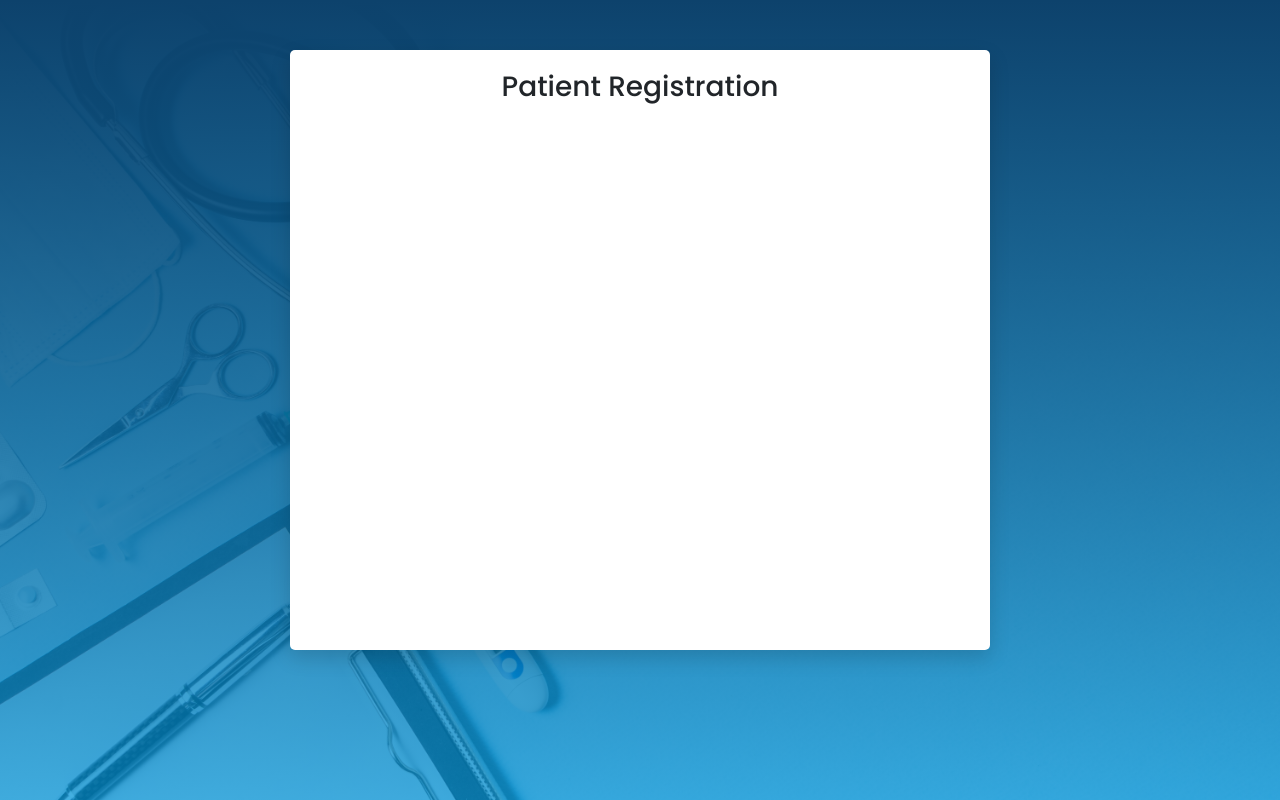
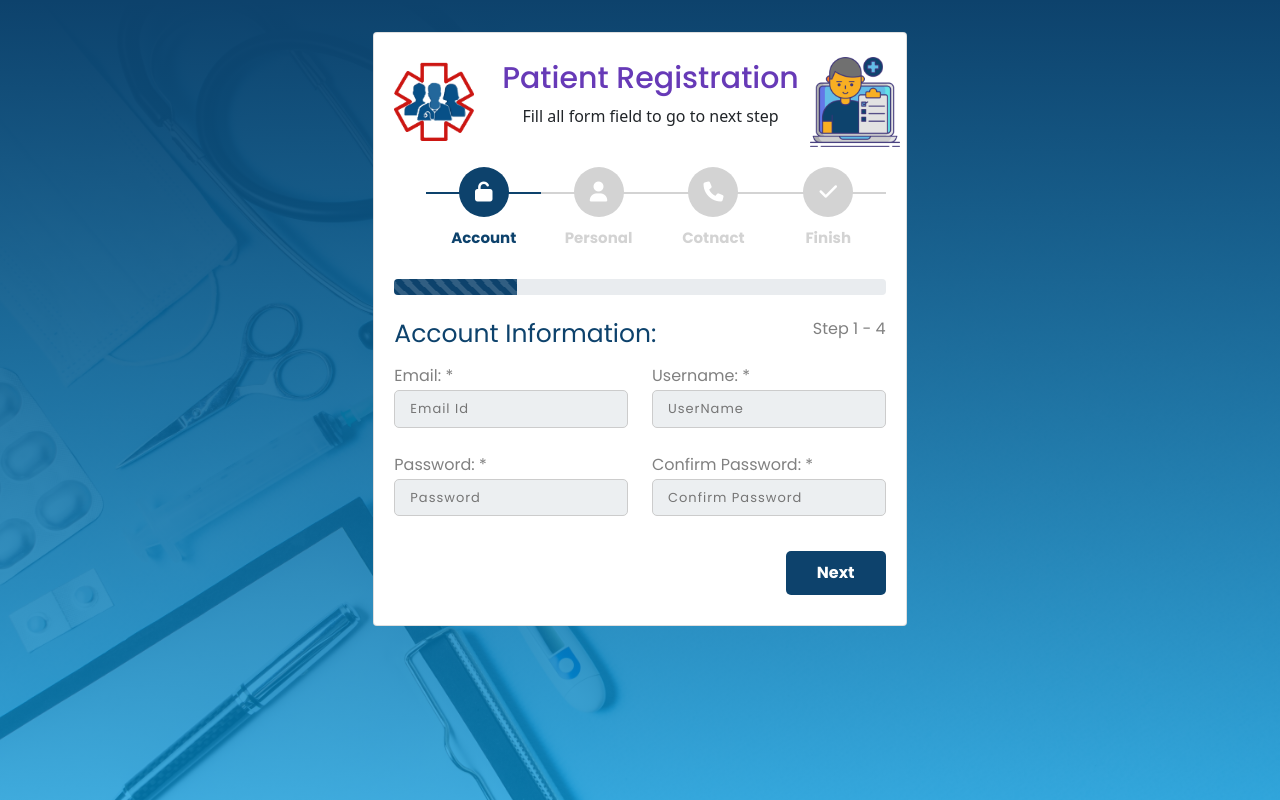
Before and after one commit to wabbi-khan/tdcProject, a PHP site: page /register.html in a window 1280 px wide. Shown: the part 70-870 px from the top of the page. Run offline with PHP 8.4, Linux system fonts and the light colour scheme; some libraries are stand-ins or nearby versions.

Commit message:
creating registration patient form

```diff
--- a/login/css/style.css
+++ b/login/css/style.css
@@ -262,44 +262,275 @@ form {
 
 /* ? Register pgae css */
 
-.page-content {
+.regBg {
   width: 100%;
   height: 100vh;
-  overflow: hidden;
   background-image: linear-gradient(
       to bottom,
       rgba(13, 66, 108, 1),
       rgba(0, 148, 216, 0.73)
     ),
     url("../img/regbg.jpg");
-  background-position: center;
+  background-position: 10% 100%;
   background-repeat: no-repeat;
   background-size: cover;
-  display: flex;
-  display: -webkit-flex;
-  justify-content: center;
+  object-fit: contain;
 }
-.form-v10-content {
-  background: #fff;
-  width: 700px;
-  height: 600px;
-  padding: 20px 10px;
-  margin-top: 50px;
+
+.formTop #heading {
+  text-transform: capitalize;
+  font-size: 30px;
+  color: #673ab7;
+  font-weight: 500;
   font-family: "Poppins", sans-serif;
+}
+.formTop .patient {
+  width: 90px;
+}
+
+#msform {
+  text-align: center;
+  position: relative;
+  margin-top: 20px;
+  width: 100%;
+  padding: 0 20px;
+  font-family: "Poppins", sans-serif;
+}
+
+#msform fieldset {
+  background: white;
+  border: 0 none;
+  border-radius: 0.5rem;
+  box-sizing: border-box;
+  width: 100%;
+  margin: 0;
+  padding-bottom: 20px;
+  position: relative;
+}
+
+.form-card {
+  text-align: left;
+}
+
+#msform fieldset:not(:first-of-type) {
+  display: none;
+}
+
+#msform input,
+#msform textarea,
+#msform select {
+  padding: 8px 15px 8px 15px;
+  border: 1px solid #ccc;
   border-radius: 5px;
-  -o-border-radius: 5px;
-  -ms-border-radius: 5px;
-  -moz-border-radius: 5px;
-  -webkit-border-radius: 5px;
-  box-shadow: 0px 8px 20px 0px rgba(0, 0, 0, 0.15);
-  -o-box-shadow: 0px 8px 20px 0px rgba(0, 0, 0, 0.15);
-  -ms-box-shadow: 0px 8px 20px 0px rgba(0, 0, 0, 0.15);
-  -moz-box-shadow: 0px 8px 20px 0px rgba(0, 0, 0, 0.15);
-  -webkit-box-shadow: 0px 8px 20px 0px rgba(0, 0, 0, 0.15);
+  margin-bottom: 25px;
+  margin-top: 2px;
+  width: 100%;
+  box-sizing: border-box;
+  color: #2c3e50;
+  background-color: #eceff1;
+  font-size: 13px;
+  letter-spacing: 1px;
 }
-.heading {
-  display: flex;
-  justify-content: center;
-  align-items: center;
-  text-align: center;
+
+#msform input:focus,
+#msform textarea:focus {
+  -moz-box-shadow: none !important;
+  -webkit-box-shadow: none !important;
+  box-shadow: none !important;
+  border: 1px solid #673ab7;
+  outline-width: 0;
 }
+
+#msform .action-button {
+  width: 100px;
+  background: #0d426c;
+  font-weight: bold;
+  color: white;
+  border: 0 none;
+  border-radius: 5px;
+  cursor: pointer;
+  padding: 10px 5px;
+  margin: 10px 0px 10px 5px;
+  float: right;
+}
+
+#msform .action-button:hover,
+#msform .action-button:focus {
+  background-color: #311b92;
+}
+
+#msform .action-button-previous {
+  width: 100px;
+  background: #616161;
+  font-weight: bold;
+  color: white;
+  border: 0 none;
+  border-radius: 5px;
+  cursor: pointer;
+  padding: 10px 5px;
+  margin: 10px 5px 10px 0px;
+  float: right;
+}
+
+#msform .action-button-previous:hover,
+#msform .action-button-previous:focus {
+  background-color: #000000;
+}
+
+.card {
+  z-index: 0;
+  border: none;
+  position: relative;
+}
+
+.fs-title {
+  font-size: 25px;
+  color: #0d426c;
+  margin-bottom: 15px;
+  font-weight: normal;
+  text-align: left;
+}
+
+.purple-text {
+  color: #673ab7;
+  font-size: 20px;
+  font-weight: normal;
+}
+
+.steps {
+  font-size: 16px;
+  color: gray;
+  margin-bottom: 10px;
+  font-weight: normal;
+  text-align: right;
+}
+
+.fieldlabels {
+  color: gray;
+  text-align: left;
+}
+
+#progressbar {
+  margin-bottom: 30px;
+  overflow: hidden;
+  color: lightgrey;
+}
+
+#progressbar .active {
+  color: #0d426c;
+}
+
+#progressbar li {
+  list-style-type: none;
+  font-size: 15px;
+  width: 25%;
+  float: left;
+  position: relative;
+  font-weight: 400;
+}
+
+#progressbar #account:before {
+  font-family: FontAwesome;
+  content: "\f13e";
+}
+
+#progressbar #personal:before {
+  font-family: FontAwesome;
+  content: "\f007";
+}
+
+#progressbar #payment:before {
+  font-family: FontAwesome;
+  content: "\f095";
+}
+
+#progressbar #confirm:before {
+  font-family: FontAwesome;
+  content: "\f00c";
+}
+
+#progressbar li:before {
+  width: 50px;
+  height: 50px;
+  line-height: 45px;
+  display: block;
+  font-size: 20px;
+  color: #ffffff;
+  background: lightgray;
+  border-radius: 50%;
+  margin: 0 auto 10px auto;
+  padding: 2px;
+}
+
+#progressbar li:after {
+  content: "";
+  width: 100%;
+  height: 2px;
+  background: lightgray;
+  position: absolute;
+  left: 0;
+  top: 25px;
+  z-index: -1;
+}
+
+#progressbar li.active:before,
+#progressbar li.active:after {
+  background: #0d426c;
+}
+
+.progress {
+  height: 20px;
+}
+
+.progress-bar {
+  background-color: #0d426c !important;
+}
+
+.fit-image {
+  width: 100%;
+  object-fit: cover;
+}
+
+@media only screen and (max-width: 600px) {
+  body {
+    overflow: auto;
+  }
+  .regBg {
+    height: 100%;
+  }
+  .formTop #heading {
+    font-size: 22px;
+  }
+  .formTop p {
+    font-size: 15px;
+  }
+  .formTop img {
+    display: none;
+  }
+  .fs-title {
+    font-size: 20px;
+  }
+  #progressbar {
+    display: flex;
+    justify-content: center;
+    align-items: center;
+    margin-right: 15px;
+  }
+  #progressbar li:before {
+    width: 30px;
+    height: 30px;
+  }
+
+  #progressbar #account:before,
+  #progressbar #personal:before,
+  #progressbar #payment:before,
+  #progressbar #confirm:before {
+    font-size: 12px;
+    display: flex;
+    justify-content: center;
+    align-items: center;
+  }
+  #progressbar li {
+    font-size: 10px;
+  }
+}
--- a/login/js/main.js
+++ b/login/js/main.js
@@ -25,28 +25,3 @@ inputIcon.addEventListener("click", () => {
   inputIcon.classList.toggle("fa-eye-slash");
   inputPassword.type = inputPassword.type === "password" ? "text" : "password";
 });
-
-// reg
-// Example starter JavaScript for disabling form submissions if there are invalid fields
-(function () {
-  "use strict";
-
-  // Fetch all the forms we want to apply custom Bootstrap validation styles to
-  var forms = document.querySelectorAll(".needs-validation");
-
-  // Loop over them and prevent submission
-  Array.prototype.slice.call(forms).forEach(function (form) {
-    form.addEventListener(
-      "submit",
-      function (event) {
-        if (!form.checkValidity()) {
-          event.preventDefault();
-          event.stopPropagation();
-        }
-
-        form.classList.add("was-validated");
-      },
-      false
-    );
-  });
-})();
--- a/login/register.html
+++ b/login/register.html
@@ -5,10 +5,7 @@
     <link rel="stylesheet" type="text/css" href="css/style.css" />
 
     <!-- ? Bootstrap cdn -->
-    <!-- <link
-      href="https://fonts.googleapis.com/css?family=Poppins:600&display=swap"
-      rel="stylesheet"
-    /> -->
+
     <link
       href="https://cdn.jsdelivr.net/npm/bootstrap@5.0.2/dist/css/bootstrap.min.css"
       rel="stylesheet"
@@ -21,7 +18,6 @@
       integrity="sha384-EVSTQN3/azprG1Anm3QDgpJLIm9Nao0Yz1ztcQTwFspd3yD65VohhpuuCOmLASjC"
       crossorigin="anonymous"
     />
-    <script src="https://kit.fontawesome.com/a81368914c.js"></script>
     <script
       src="https://cdn.jsdelivr.net/npm/@popperjs/core@2.9.2/dist/umd/popper.min.js"
       integrity="sha384-IQsoLXl5PILFhosVNubq5LC7Qb9DXgDA9i+tQ8Zj3iwWAwPtgFTxbJ8NT4GN1R8p"
@@ -32,7 +28,19 @@
       integrity="sha384-cVKIPhGWiC2Al4u+LWgxfKTRIcfu0JTxR+EQDz/bgldoEyl4H0zUF0QKbrJ0EcQF"
       crossorigin="anonymous"
     ></script>
-
+    <script
+      src="https://code.jquery.com/jquery-3.7.0.js"
+      integrity="sha256-JlqSTELeR4TLqP0OG9dxM7yDPqX1ox/HfgiSLBj8+kM="
+      crossorigin="anonymous"
+    ></script>
+    <script src="./js/script.js"></script>
+    <link
+      rel="stylesheet"
+      href="https://cdnjs.cloudflare.com/ajax/libs/font-awesome/6.4.0/css/all.min.css"
+      integrity="sha512-iecdLmaskl7CVkqkXNQ/ZH/XLlvWZOJyj7Yy7tcenmpD1ypASozpmT/E0iPtmFIB46ZmdtAc9eNBvH0H/ZpiBw=="
+      crossorigin="anonymous"
+      referrerpolicy="no-referrer"
+    />
     <title>Register</title>
   </head>
   <body>
@@ -66,12 +74,281 @@
         </div>
       </div>
     </nav>
-    <div class="page-content">
-      <div class="form-v10-content">
-        <div class="heading">
-          <h3>Patient Registration</h3>
+
+    <div class="container-fluid regBg">
+      <div class="row d-flex justify-content-center align-items-center">
+        <div
+          class="col-11 col-sm-10 col-md-10 col-lg-6 col-xl-5 text-center p-0 mt-3 mb-2"
+        >
+          <div class="card px-0 pt-4 pb-0 mt-3 mb-3">
+            <div
+              class="formTop d-flex justify-content-around align-items-center"
+            >
+              <div>
+                <img src="./img/logo1.png" alt="logo" class="w-75" />
+              </div>
+              <div>
+                <h2 id="heading">Patient Registration</h2>
+                <p>Fill all form field to go to next step</p>
+              </div>
+              <div>
+                <img src="./img/patien.png" class="patient" alt="patien" />
+              </div>
+            </div>
+            <form id="msform" action="">
+              <!-- progressbar -->
+              <ul id="progressbar">
+                <li class="active" id="account">
+                  <strong>Account</strong>
+                </li>
+                <li id="personal"><strong>Personal</strong></li>
+                <li id="payment"><strong>Cotnact</strong></li>
+                <li id="confirm"><strong>Finish</strong></li>
+              </ul>
+              <div class="progress">
+                <div
+                  class="progress-bar progress-bar-striped progress-bar-animated"
+                  role="progressbar"
+                  aria-valuemin="0"
+                  aria-valuemax="100"
+                ></div>
+              </div>
+              <br />
+              <!-- fieldsets -->
+              <fieldset>
+                <div class="form-card">
+                  <div class="row">
+                    <div class="col-7">
+                      <h2 class="fs-title">Account Information:</h2>
+                    </div>
+                    <div class="col-5">
+                      <h2 class="steps">Step 1 - 4</h2>
+                    </div>
+                  </div>
+                  <div class="row">
+                    <div class="col-md-6">
+                      <label class="fieldlabels">Email: *</label>
+                      <input
+                        type="email"
+                        required
+                        name="email"
+                        placeholder="Email Id"
+                        required
+                      />
+                    </div>
+                    <div class="col-md-6">
+                      <label class="fieldlabels">Username: *</label>
+                      <input
+                        required
+                        type="text"
+                        name="uname"
+                        required
+                        placeholder="UserName"
+                      />
+                    </div>
+                    <div class="col-md-6">
+                      <label class="fieldlabels">Password: *</label>
+                      <input
+                        type="password"
+                        name="pwd"
+                        placeholder="Password"
+                        required
+                      />
+                    </div>
+                    <div class="col-md-6">
+                      <label class="fieldlabels">Confirm Password: *</label>
+                      <input
+                        type="password"
+                        name="cpwd"
+                        placeholder="Confirm Password"
+                        required
+                      />
+                    </div>
+                  </div>
+                </div>
+                <button class="next action-button">Next</button>
+                <!-- <input
+                  type="button"
+                  name="next"
+                  class="next action-button"
+                  value="Next"
+                /> -->
+              </fieldset>
+              <fieldset>
+                <div class="form-card">
+                  <div class="row">
+                    <div class="col-7">
+                      <h2 class="fs-title">Personal Information:</h2>
+                    </div>
+                    <div class="col-5">
+                      <h2 class="steps">Step 2 - 4</h2>
+                    </div>
+                  </div>
+                  <div class="row">
+                    <div class="col-md-6">
+                      <label class="fieldlabels">First Name: *</label>
+                      <input
+                        type="text"
+                        name="fname"
+                        required
+                        placeholder="First Name"
+                      />
+                    </div>
+                    <div class="col-md-6">
+                      <label class="fieldlabels">Last Name: *</label>
+                      <input
+                        type="text"
+                        name="lname"
+                        required
+                        placeholder="Last Name"
+                      />
+                    </div>
+
+                    <div class="col-md-6">
+                      <label class="fieldlabels">Gender: *</label>
+                      <select
+                        class="form-select"
+                        aria-label="Default select example"
+                      >
+                        <option selected disabled>Select Gender</option>
+                        <option value="1">Male</option>
+                        <option value="2">Female</option>
+                      </select>
+                    </div>
+                    <div class="col-md-6">
+                      <label class="fieldlabels">Date of birth: *</label>
+                      <input
+                        type="date"
+                        name="phno_2"
+                        required
+                        placeholder="Alternate Contact No."
+                      />
+                    </div>
+                  </div>
+                </div>
+                <input
+                  type="button"
+                  name="next"
+                  class="next action-button"
+                  value="Next"
+                />
+                <input
+                  type="button"
+                  name="previous"
+                  class="previous action-button-previous"
+                  value="Previous"
+                />
+              </fieldset>
+              <fieldset>
+                <div class="form-card">
+                  <div class="row">
+                    <div class="col-7">
+                      <h2 class="fs-title">Contact Information: *</h2>
+                    </div>
+                    <div class="col-5">
+                      <h2 class="steps">Step 3 - 4</h2>
+                    </div>
+                  </div>
+                  <div class="row">
+                    <div class="col-md-6">
+                      <label class="fieldlabels">Phone no: *</label>
+                      <input
+                        type="text"
+                        name="fname"
+                        required
+                        placeholder="(222) 222-2222"
+                      />
+                    </div>
+                    <div class="col-md-6">
+                      <label class="fieldlabels">Address: *</label>
+                      <input
+                        type="text"
+                        name="lname"
+                        required
+                        placeholder="write address here"
+                      />
+                    </div>
+                    <div class="col-md-6">
+                      <label class="fieldlabels">City: *</label>
+                      <input
+                        type="text"
+                        name="phno"
+                        required
+                        placeholder="City name."
+                      />
+                    </div>
+
+                    <div class="col-md-6">
+                      <label class="fieldlabels">State: *</label>
+                      <select
+                        class="form-select"
+                        aria-label="Default select example"
+                      >
+                        <option selected disabled>Select State</option>
+                        <option value="1">state 1</option>
+                        <option value="2">state 2</option>
+                      </select>
+                    </div>
+                    <div class="col-md-6">
+                      <label class="fieldlabels">ZipCode: *</label>
+                      <input
+                        type="text"
+                        name="phno_2"
+                        required
+                        placeholder="Alternate Contact No."
+                      />
+                    </div>
+                  </div>
+                </div>
+                <input
+                  type="button"
+                  name="next"
+                  class="next action-button"
+                  value="Submit"
+                />
+                <input
+                  type="button"
+                  name="previous"
+                  class="previous action-button-previous"
+                  value="Previous"
+                />
+              </fieldset>
+              <fieldset>
+                <div class="form-card">
+                  <div class="row">
+                    <div class="col-7">
+                      <h2 class="fs-title">Finish:</h2>
+                    </div>
+                    <div class="col-5">
+                      <h2 class="steps">Step 4 - 4</h2>
+                    </div>
+                  </div>
+                  <br /><br />
+                  <h2 class="purple-text text-center">
+                    <strong>SUCCESS !</strong>
+                  </h2>
+                  <br />
+                  <div class="row justify-content-center">
+                    <div class="col-3">
+                      <img
+                        src="https://i.imgur.com/GwStPmg.png"
+                        class="w-75 fit-image"
+                      />
+                    </div>
+                  </div>
+                  <br /><br />
+                  <div class="row justify-content-center">
+                    <div class="col-7 text-center">
+                      <h5 class="purple-text text-center">
+                        You Have Successfully Signed Up
+                      </h5>
+                    </div>
+                  </div>
+                </div>
+              </fieldset>
+            </form>
+          </div>
         </div>
-        <form class="" action="#" method="post" id="myform"></form>
       </div>
     </div>
     <script src="js/main.js"></script>
```
Also changed, not shown: login/js/script.js (added, +80 -0 lines), login/login.html (+5 -3 lines), login/img/logo1.png (added), login/img/patien.png (added).
